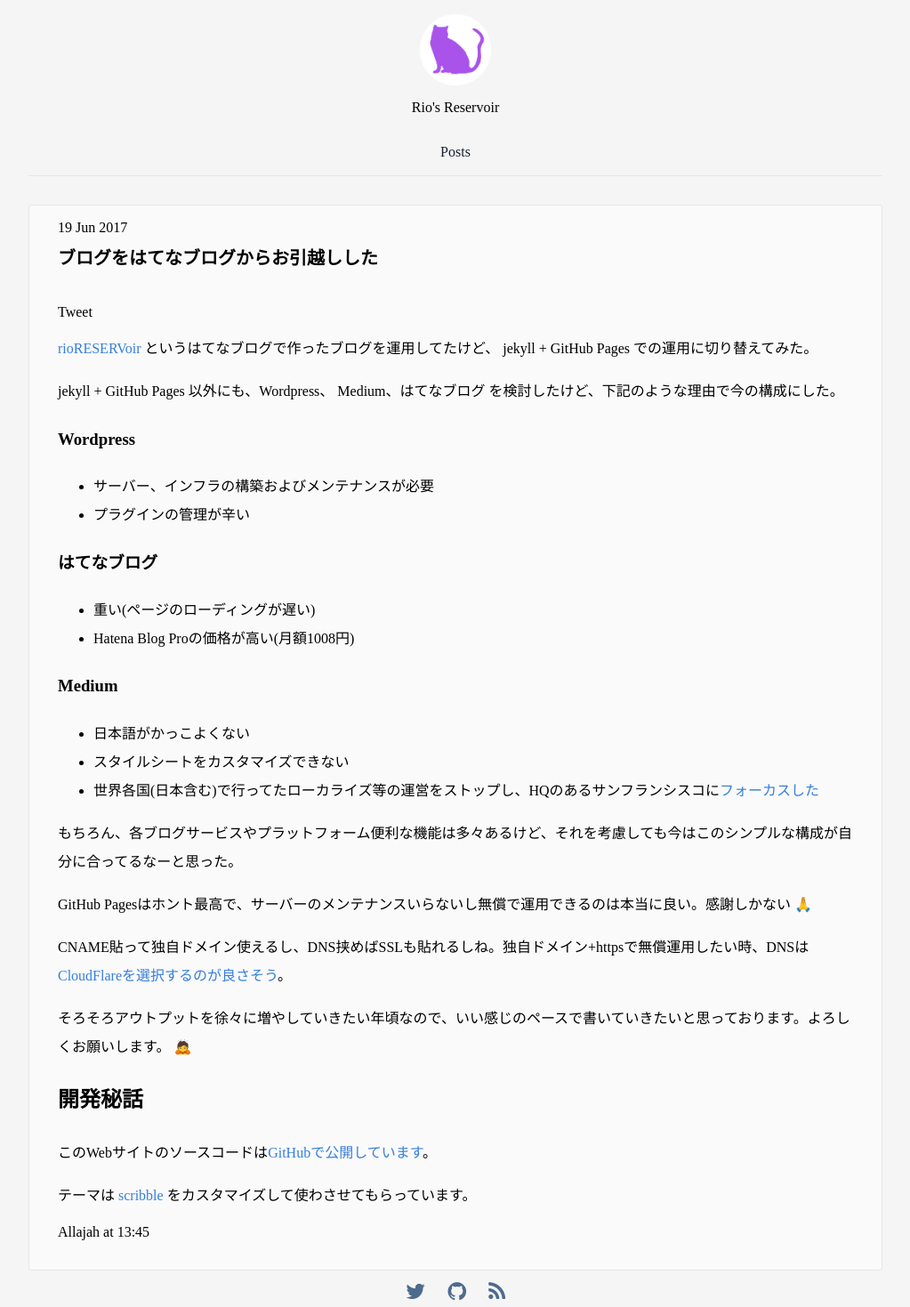
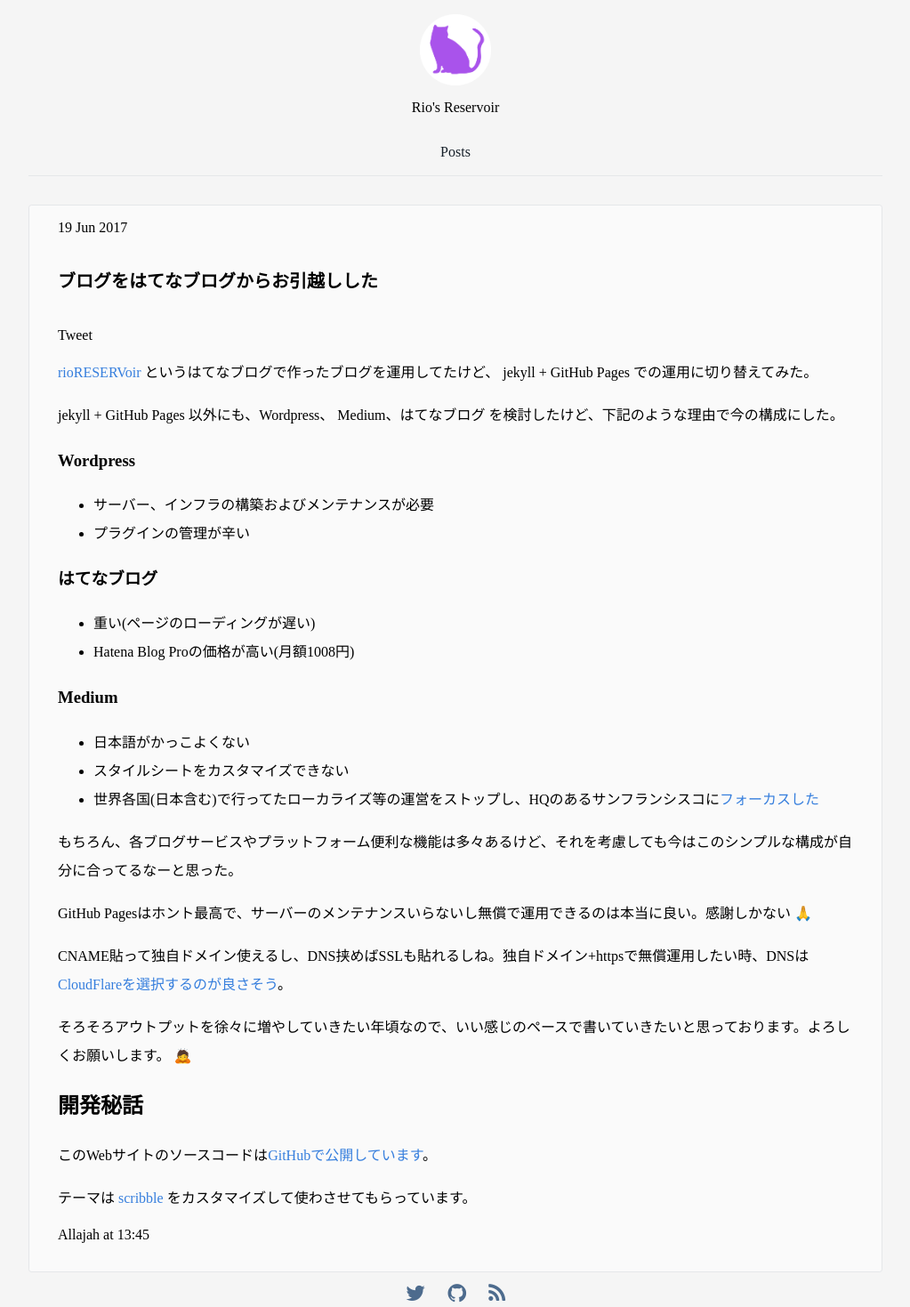
Before and after one commit to arayaryoma/reservoir.allajah.com, a Jekyll site: the page built from _posts/2017-06-19-opened-new-blog.markdown, in a window 1280 px wide. Shown: the whole page at 89% size, without its empty margins (128-1151 px from the left). Built offline with Jekyll 4.4.1, drawn with Linux system fonts in a browser that asks for light colours; nearby versions of some CDN libraries; some web fonts are replaced; comment, search, counter and statistics services are not loaded.

Commit message:
:art: Fix headline style

```diff
--- a/_sass/_style.scss
+++ b/_sass/_style.scss
@@ -46,6 +46,10 @@
   border: 1px solid $border-color;
 }
 
+h1, h2, h3, h4, h5, h6 {
+  margin: 0;
+}
+
 .footer {
   display: flex;
   justify-content: center;
@@ -73,7 +77,7 @@
 
 .page-title {
   font-size: 1.25rem;
-  margin-bottom: 2em;
+  margin: 2em 0;
 }
 
 .post-list {
```
